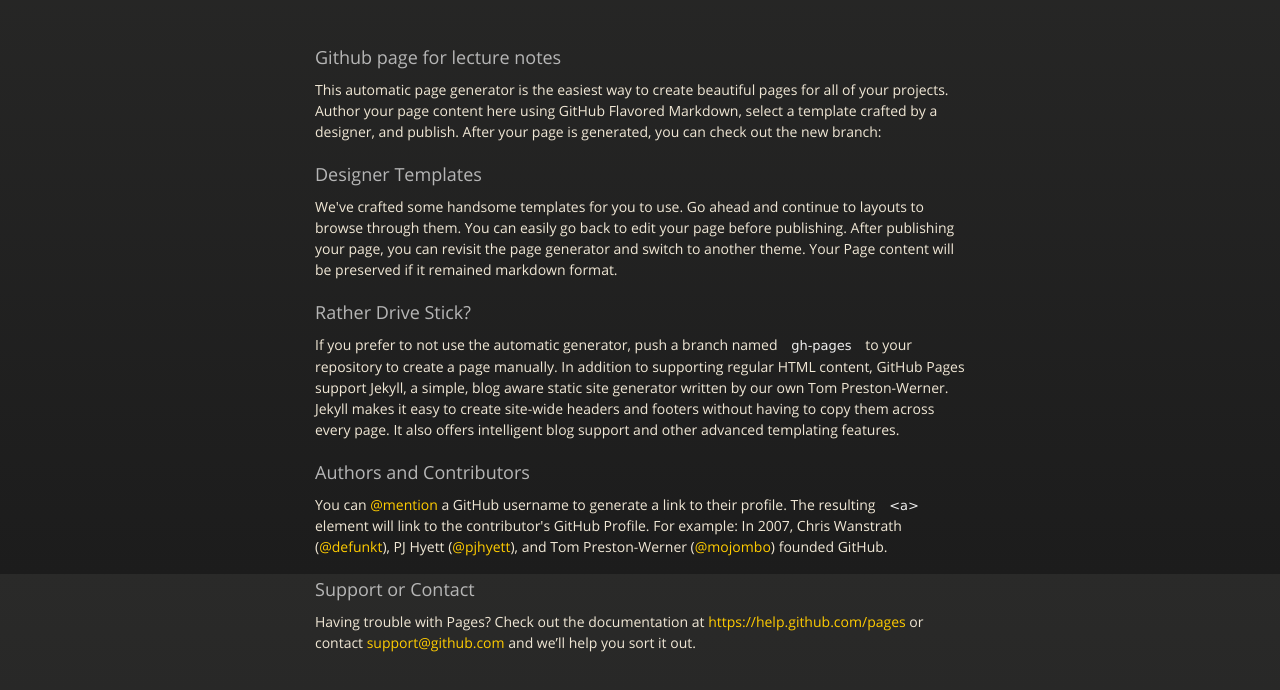
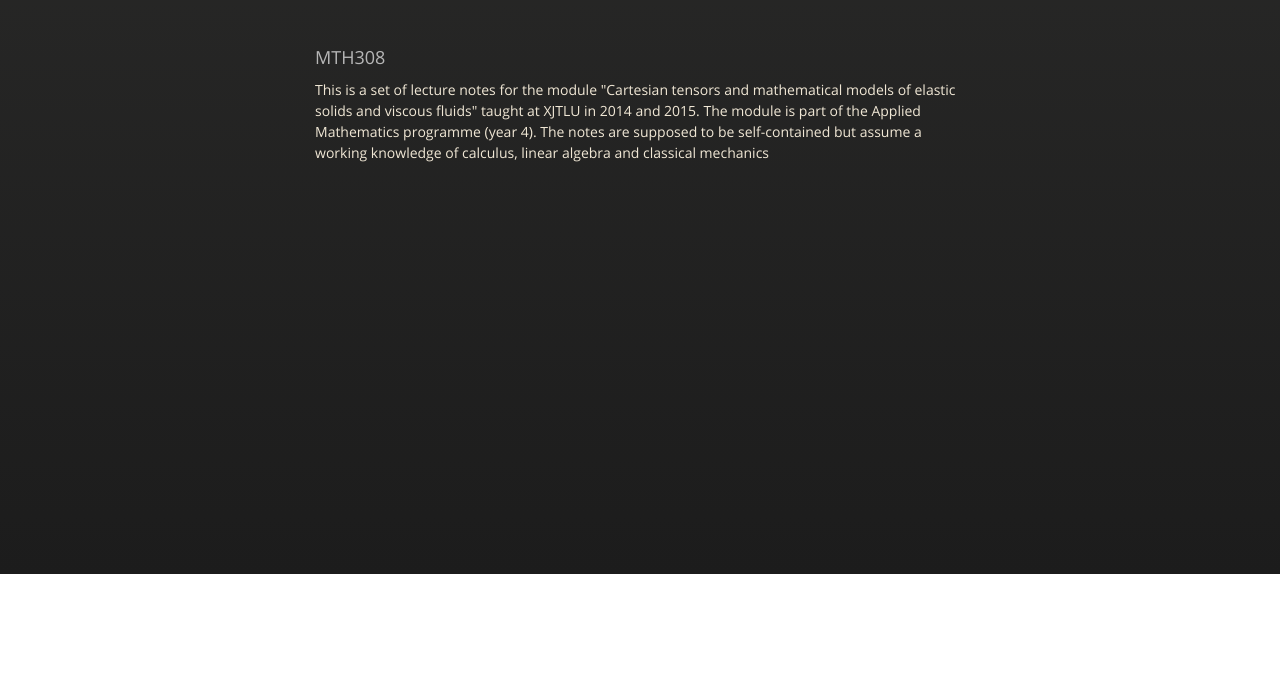
Before and after one commit to pjgrange/teaching, a plain HTML site: page index.html in a window 1280 px wide. Shown: the part 226-916 px from the top of the page. After the commit the page ends 800 px from the top, so only its background shows below. Drawn offline with nearby package versions, Linux system fonts and the light colour scheme.

Commit message:
MTH308 introduced

```diff
--- a/index.html
+++ b/index.html
@@ -39,29 +39,13 @@
         </div>
 
         <h3>
-<a id="github-page-for-lecture-notes" class="anchor" href="#github-page-for-lecture-notes" aria-hidden="true"><span class="octicon octicon-link"></span></a>Github page for lecture notes</h3>
+<a id="github-page-for-lecture-notes" class="anchor" href="#github-page-for-lecture-notes" aria-hidden="true"><span class="octicon octicon-link"></span></a>MTH308</h3>
 
-<p>This automatic page generator is the easiest way to create beautiful pages for all of your projects. Author your page content here using GitHub Flavored Markdown, select a template crafted by a designer, and publish. After your page is generated, you can check out the new branch:</p>
+<p> This is a set of lecture notes for the module "Cartesian tensors and mathematical models of elastic solids and viscous fluids" taught at XJTLU
+ in 2014 and 2015. The module is part of the Applied Mathematics programme (year 4). The notes are supposed to be self-contained but assume a
+working knowledge of calculus, linear algebra and classical mechanics</p>
 
-<h3>
-<a id="designer-templates" class="anchor" href="#designer-templates" aria-hidden="true"><span class="octicon octicon-link"></span></a>Designer Templates</h3>
 
-<p>We've crafted some handsome templates for you to use. Go ahead and continue to layouts to browse through them. You can easily go back to edit your page before publishing. After publishing your page, you can revisit the page generator and switch to another theme. Your Page content will be preserved if it remained markdown format.</p>
-
-<h3>
-<a id="rather-drive-stick" class="anchor" href="#rather-drive-stick" aria-hidden="true"><span class="octicon octicon-link"></span></a>Rather Drive Stick?</h3>
-
-<p>If you prefer to not use the automatic generator, push a branch named <code>gh-pages</code> to your repository to create a page manually. In addition to supporting regular HTML content, GitHub Pages support Jekyll, a simple, blog aware static site generator written by our own Tom Preston-Werner. Jekyll makes it easy to create site-wide headers and footers without having to copy them across every page. It also offers intelligent blog support and other advanced templating features.</p>
-
-<h3>
-<a id="authors-and-contributors" class="anchor" href="#authors-and-contributors" aria-hidden="true"><span class="octicon octicon-link"></span></a>Authors and Contributors</h3>
-
-<p>You can <a href="https://github.com/blog/821" class="user-mention">@mention</a> a GitHub username to generate a link to their profile. The resulting <code>&lt;a&gt;</code> element will link to the contributor's GitHub Profile. For example: In 2007, Chris Wanstrath (<a href="https://github.com/defunkt" class="user-mention">@defunkt</a>), PJ Hyett (<a href="https://github.com/pjhyett" class="user-mention">@pjhyett</a>), and Tom Preston-Werner (<a href="https://github.com/mojombo" class="user-mention">@mojombo</a>) founded GitHub.</p>
-
-<h3>
-<a id="support-or-contact" class="anchor" href="#support-or-contact" aria-hidden="true"><span class="octicon octicon-link"></span></a>Support or Contact</h3>
-
-<p>Having trouble with Pages? Check out the documentation at <a href="https://help.github.com/pages">https://help.github.com/pages</a> or contact <a href="mailto:support@github.com">support@github.com</a> and we’ll help you sort it out.</p>
       </section>
 
     </div>
```
